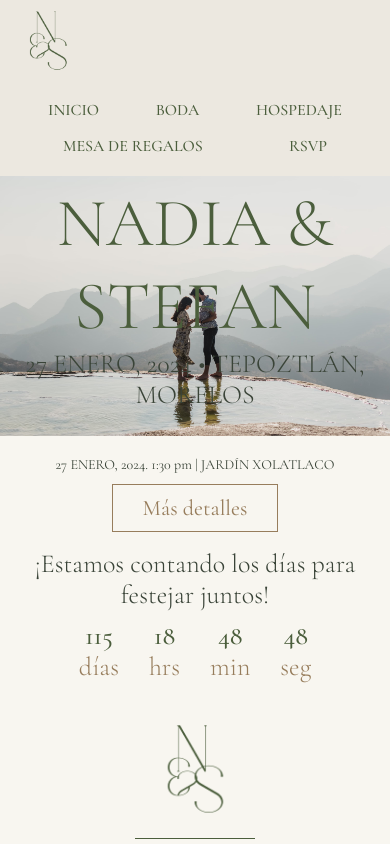
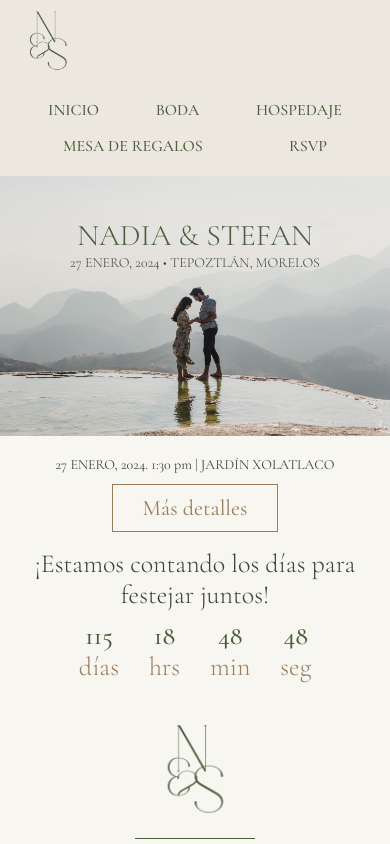
Before and after one commit to richipargo/nadia-stefan, a React (Vite) app: page / in a window 390 px wide. Shown: the top 844 px of the page. Built offline with nearby package versions, Linux system fonts and the light colour scheme.

Commit message:
Responsive mobile Hero

```diff
--- a/src/style_components/hero.css
+++ b/src/style_components/hero.css
@@ -26,27 +26,12 @@
   font-size: 26px;
   color: var(--dark-green);
 }
-/* @media all and (min-width: 320px) and (max-width: 500px) {
-  .centered-text h1 {
-    font-size: 26px;
+/*Responsive mobile*/
+@media all and (min-width: 320px) and (max-width: 480px) {
+  .hero-h1 {
+    font-size: 30px;
   }
-  .centered-text h2 {
-    font-size: 10px;
-  }
-}
-@media all and (min-width: 501px) and (max-width: 768px) {
-  .centered-text h1 {
-    font-size: 38px;
-  }
-  .centered-text h2 {
+  .hero-h2 {
     font-size: 14px;
   }
 }
-@media all and (min-width: 769px) and (max-width: 900px) {
-  .centered-text h1 {
-    font-size: 50px;
-  }
-  .centered-text h2 {
-    font-size: 18px;
-  }
-} */
```
